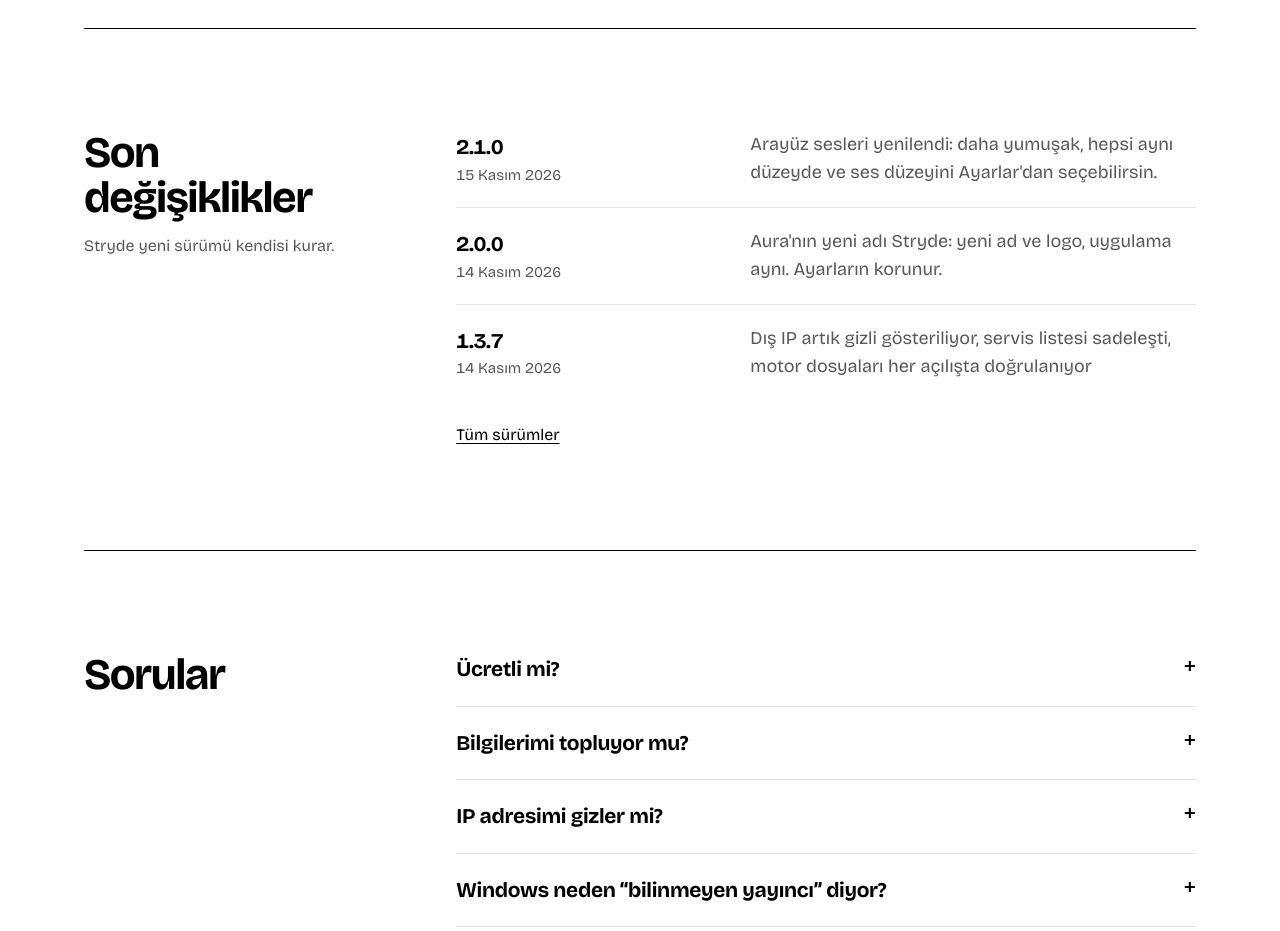
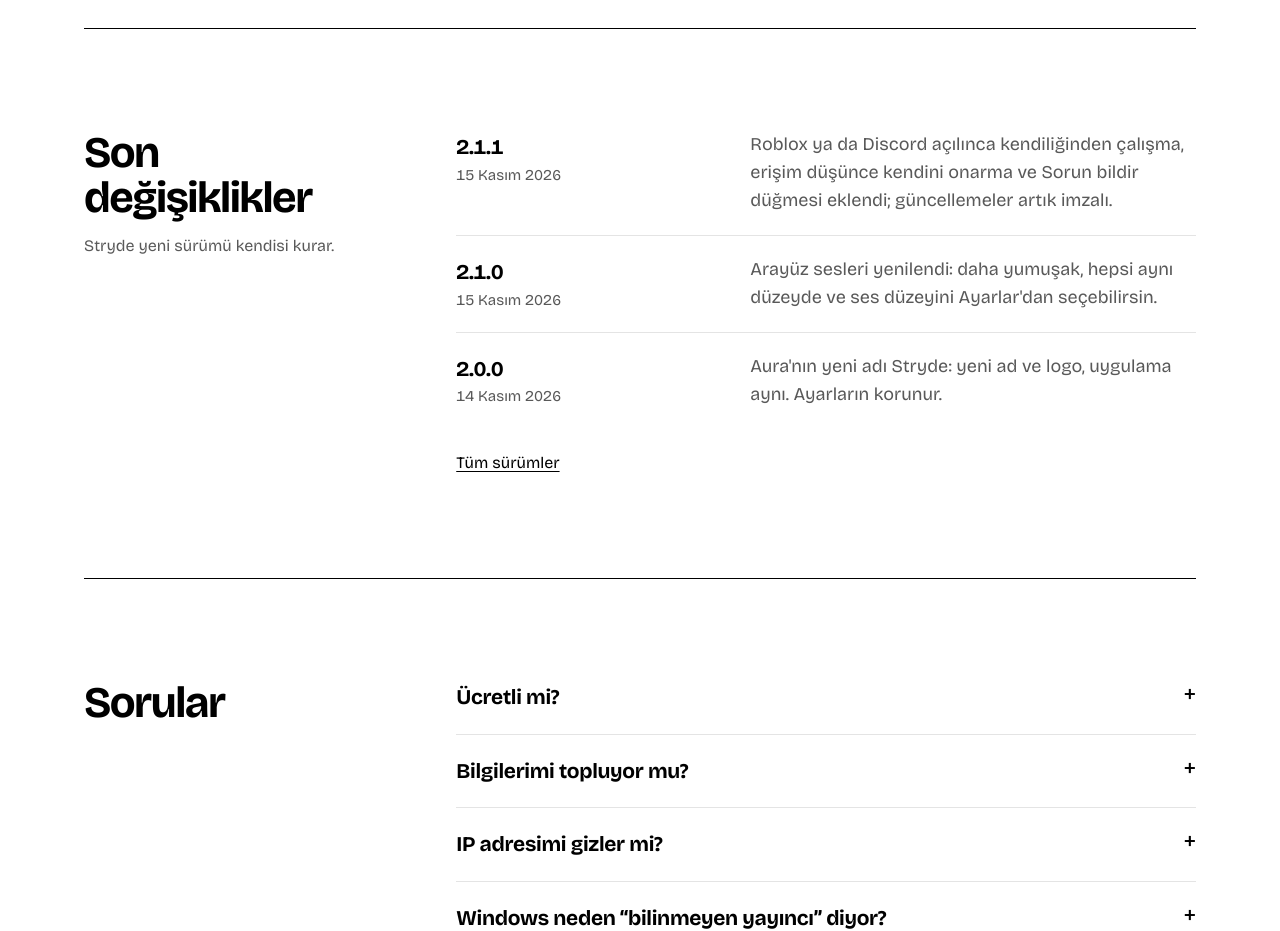
Before and after one commit to Nestyyyyyy/aura, a plain HTML site: page docs/index.html in a window 1280 px wide. Shown: the part 5760-6691 px from the top of the page. Drawn offline with Linux system fonts and the light colour scheme; no server answers.

Commit message:
Sürüm listesi: 2.1.1
Co-Authored-By: Claude Fable 5.2 <noreply@anthropic.com>

```diff
--- a/docs/index.html
+++ b/docs/index.html
@@ -339,9 +339,9 @@
       </div>
       <div>
         <ul class="log" id="surumler">
+          <li><b>2.1.1<time datetime="2026-11-15">15 Kasım 2026</time></b><span>Roblox ya da Discord açılınca kendiliğinden çalışma, erişim düşünce kendini onarma ve Sorun bildir düğmesi eklendi; güncellemeler artık imzalı.</span></li>
           <li><b>2.1.0<time datetime="2026-11-15">15 Kasım 2026</time></b><span>Arayüz sesleri yenilendi: daha yumuşak, hepsi aynı düzeyde ve ses düzeyini Ayarlar'dan seçebilirsin.</span></li>
           <li><b>2.0.0<time datetime="2026-11-14">14 Kasım 2026</time></b><span>Aura'nın yeni adı Stryde: yeni ad ve logo, uygulama aynı. Ayarların korunur.</span></li>
-          <li><b>1.3.7<time datetime="2026-11-14">14 Kasım 2026</time></b><span>Dış IP artık gizli gösteriliyor, servis listesi sadeleşti, motor dosyaları her açılışta doğrulanıyor</span></li>
         </ul>
         <p class="more"><a href="https://github.com/Nestyyyyyy/stryde/releases" rel="noopener">Tüm sürümler</a></p>
       </div>
```
